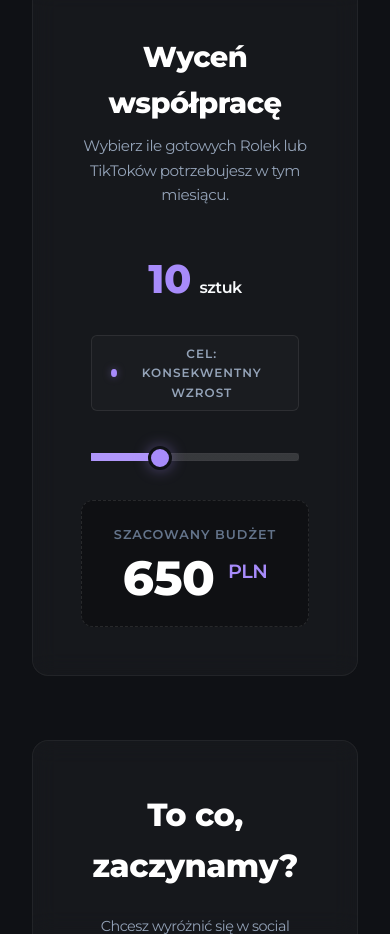
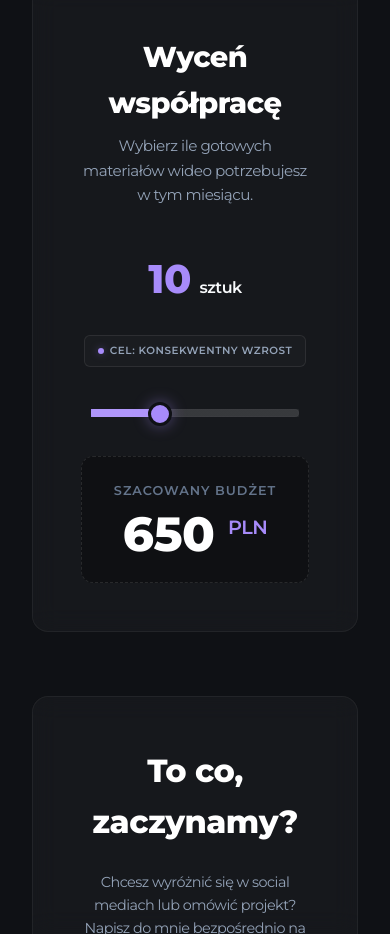
Before and after one commit to Kuba1239/koscinski, a plain HTML site: page index.html in a window 390 px wide. Shown: the part 6940-7874 px from the top of the page. Drawn offline with Linux system fonts and the light colour scheme.

Commit message:
Add files via upload

```diff
--- a/index.html
+++ b/index.html
@@ -443,11 +443,14 @@
             border: 1px solid rgba(255, 255, 255, 0.08);
             margin: 0.5rem auto 2rem auto;
             transition: all 0.3s ease;
+            white-space: nowrap; /* Zapobiega przechodzeniu tekstu do nowej linii */
         }
 
         .status-dot {
             width: 8px;
             height: 8px;
+            min-width: 8px; /* Zabezpiecza kółko przed spłaszczeniem przez flexboxa */
+            flex-shrink: 0; /* Blokada przed pomniejszaniem elementu */
             border-radius: 50%;
             background: #a78bfa;
             box-shadow: 0 0 8px rgba(167, 139, 250, 0.6);
@@ -460,6 +463,23 @@
             font-weight: 600;
             text-transform: uppercase;
             letter-spacing: 1px;
+        }
+
+        /* Optymalizacja etykiety pod bardzo wąskie ekrany telefonów */
+        @media (max-width: 480px) {
+            .status-badge {
+                padding: 0.4rem 0.8rem;
+                gap: 6px;
+            }
+            .status-text {
+                font-size: 0.65rem;
+                letter-spacing: 0.5px;
+            }
+            .status-dot {
+                width: 6px;
+                height: 6px;
+                min-width: 6px;
+            }
         }
 
         /* Wygląd suwaka */
@@ -887,17 +907,19 @@
             </div>
         </section>
 
+        <!-- SEKCJA: KALKULATOR WYCENY -->
         <section class="calculator-section">
             <div class="calculator-card">
                 <div class="calc-header">
                     <h3>Wyceń współpracę</h3>
-                    <p>Wybierz ile gotowych Rolek lub TikToków potrzebujesz w tym miesiącu.</p>
+                    <p>Wybierz ile gotowych materiałów wideo potrzebujesz w tym miesiącu.</p>
                 </div>
 
                 <div class="slider-container">
                     <span class="slider-value-display" id="reelsCount">10</span>
                     <span class="slider-label" id="reelsLabel">sztuk</span>
 
+                    <!-- PROFESJONALNA ETYKIETA BIZNESOWA -->
                     <div style="display: flex; justify-content: center; width: 100%;">
                         <div class="status-badge">
                             <span class="status-dot" id="statusDot"></span>
@@ -936,10 +958,12 @@
         </footer>
     </div>
 
+    <!-- Skrypt animacji (Unicorn Studio) -->
     <script type="text/javascript">
         !function(){if(!window.UnicornStudio){window.UnicornStudio={isInitialized:!1};var i=document.createElement("script");i.src="https://cdn.jsdelivr.net/gh/hiunicornstudio/unicornstudio.js@v1.4.29/dist/unicornStudio.umd.js",i.onload=function(){window.UnicornStudio.isInitialized||(UnicornStudio.init(),window.UnicornStudio.isInitialized=!0)},(document.head || document.body).appendChild(i)}}();
     </script>
 
+    <!-- Skrypt do kalkulatora -->
     <script>
         document.addEventListener('DOMContentLoaded', function() {
             const slider = document.getElementById('priceSlider');
```
